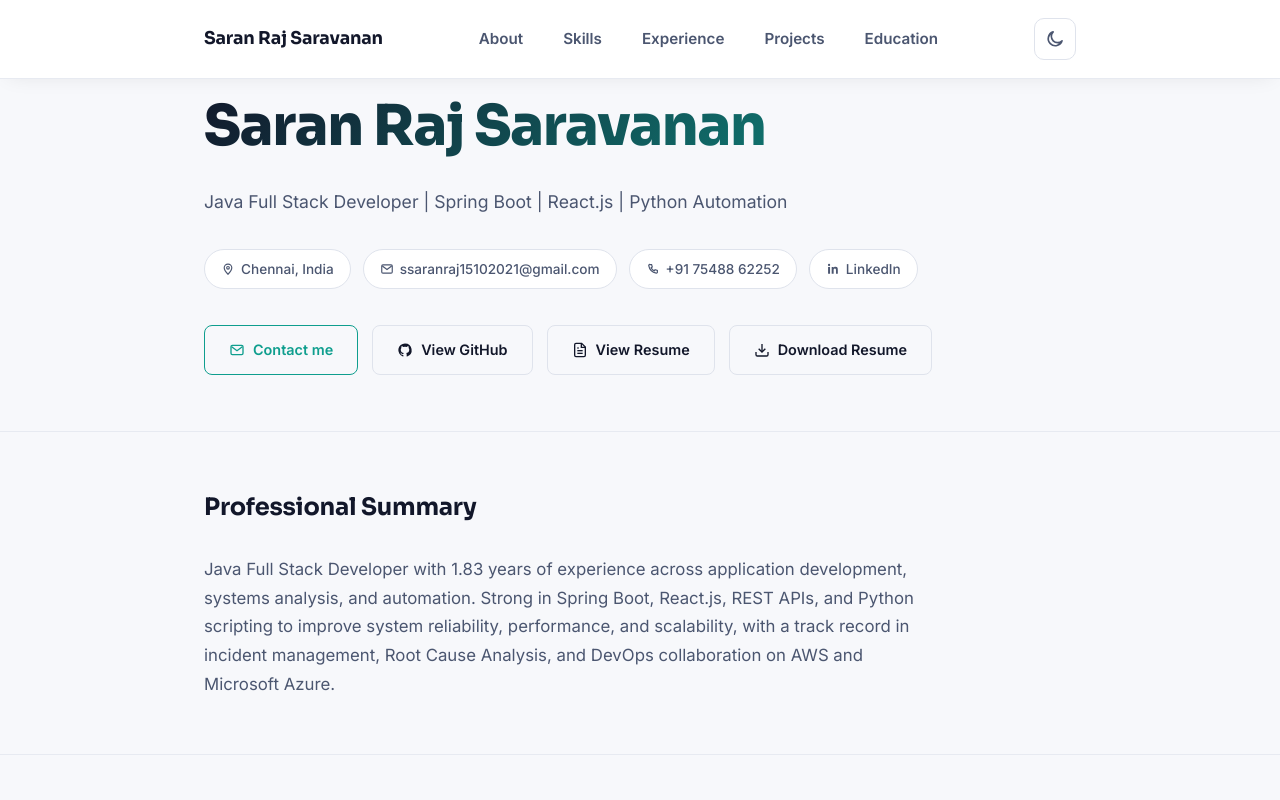
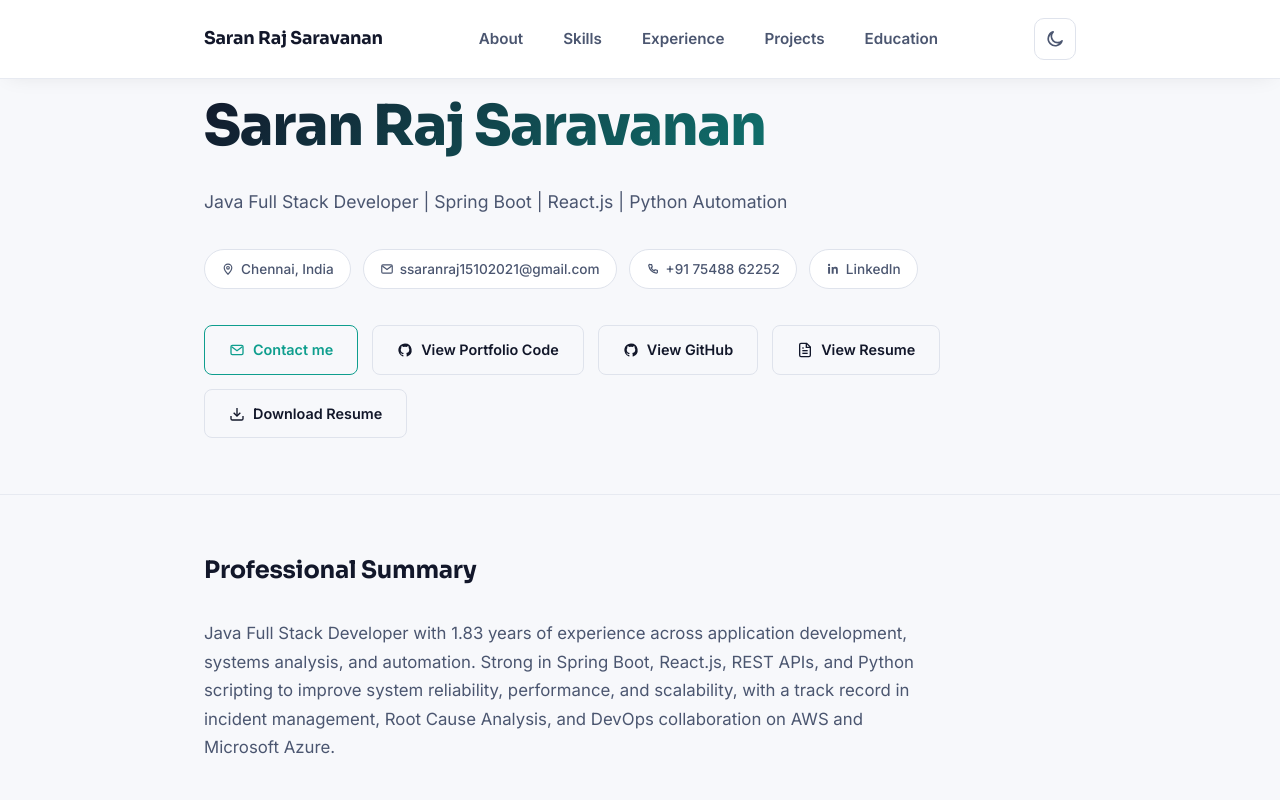
Before and after one commit to saravanansaranraj27/portfolio-website, a React (Vite) app: page / in a window 1280 px wide. Shown: the top 800 px of the page. Built offline with nearby package versions, Linux system fonts and the light colour scheme.

Commit message:
Update portfolio with new projects and UI

```diff
--- a/src/App.jsx
+++ b/src/App.jsx
@@ -465,6 +465,14 @@ const App = () => {
               </a>
               <a
                 className="btn btn-ghost"
+                href="https://github.com/saravanansaranraj27/portfolio-website"
+                target="_blank"
+                rel="noopener noreferrer"
+              >
+                <GitHubIcon /> View Portfolio Code
+              </a>
+              <a
+                className="btn btn-ghost"
                 href={personalInfo.github}
                 target="_blank"
                 rel="noopener noreferrer"
```
Also changed, not shown: 1 other file (tests, documents, lock files or other folders).
